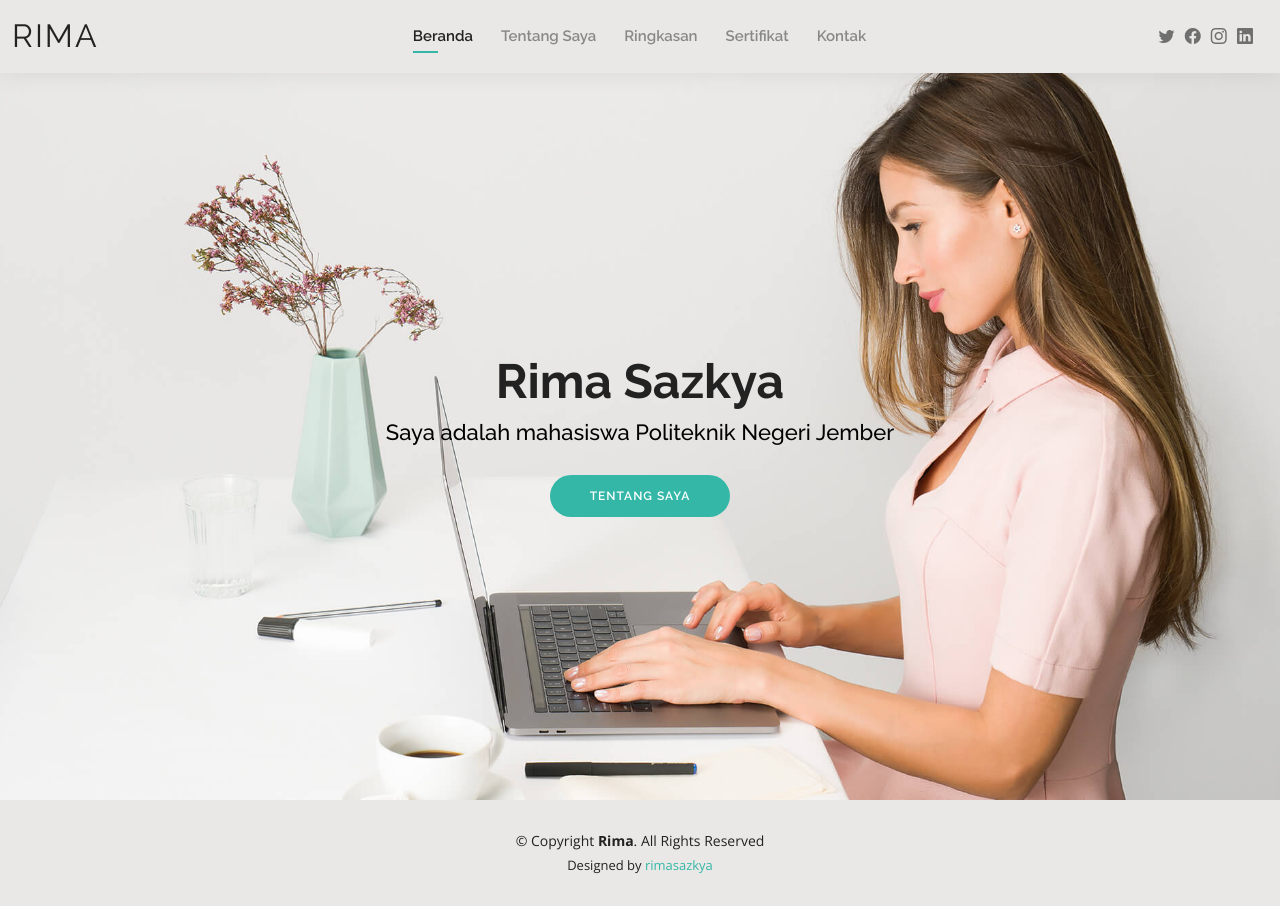
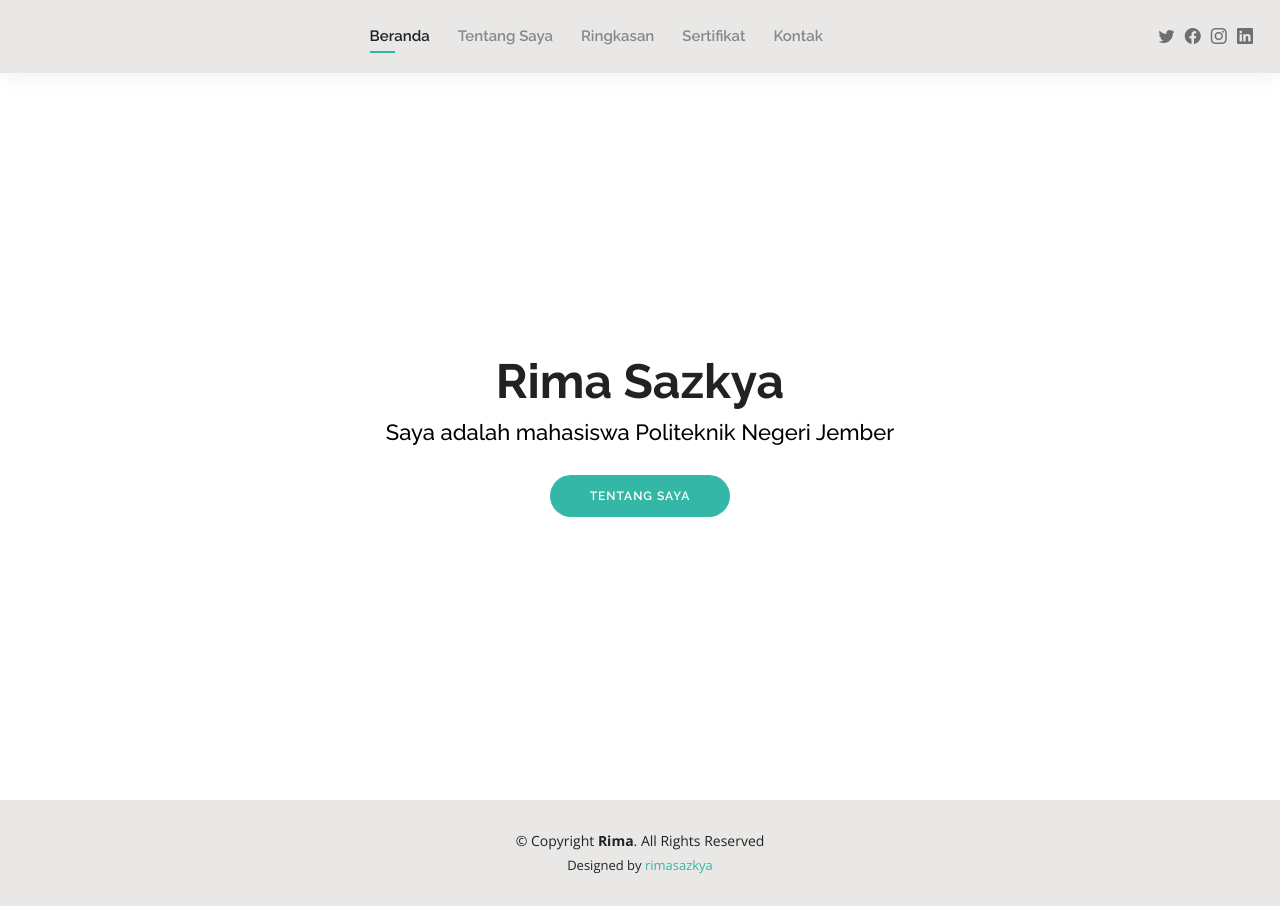
Before and after one commit to rimasazkya14/rimasazkya14.github.io, a plain HTML site: page index.html in a window 1280 px wide. Drawn offline with nearby package versions, Linux system fonts and the light colour scheme.

Commit message:
First Commit

```diff
--- a/assets/css/style.css
+++ b/assets/css/style.css
@@ -421,7 +421,6 @@ h6 {
 #hero {
   width: 100%;
   height: 100vh;
-  background: url("../img/hero-bg.jpg") top right;
   background-size: cover;
 }
 
--- a/index.html
+++ b/index.html
@@ -42,7 +42,7 @@
   <header id="header" class="fixed-top">
     <div class="container-fluid d-flex justify-content-between align-items-center">
 
-      <h1 class="logo me-auto me-lg-0"><a href="index.html">Rima</a></h1>
+      <h1 class="logo me-auto me-lg-0"><a href="index.html"></a></h1>
       <!-- Uncomment below if you prefer to use an image logo -->
       <!-- <a href="index.html" class="logo"><img src="assets/img/logo.png" alt="" class="img-fluid"></a>-->
 
```
